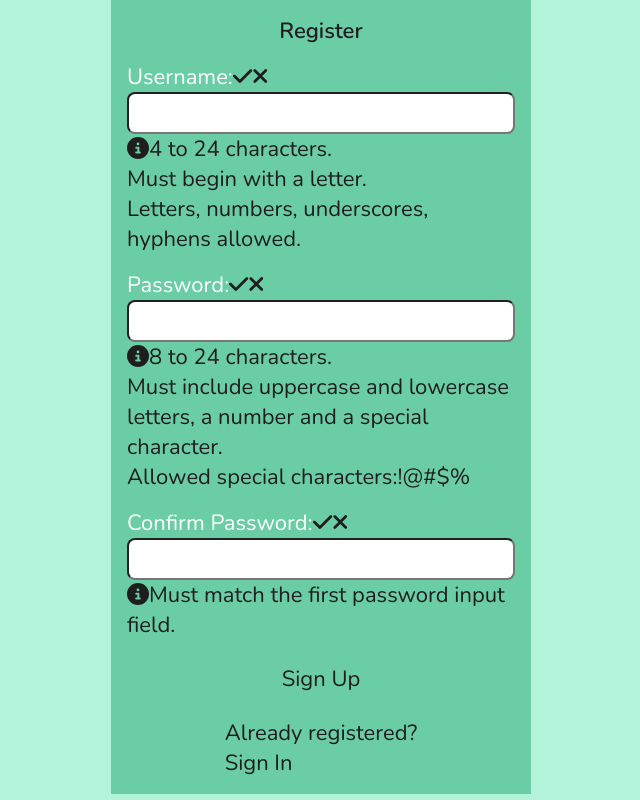
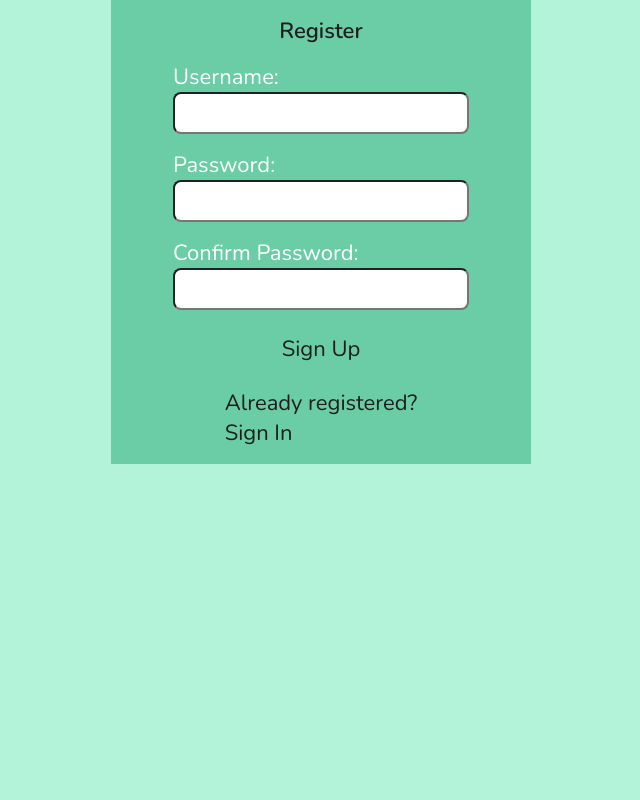
Before and after one commit to petekgithub/fetch-data-mongdb-trytry, a React (Create React App) app: page / in a window 1280 px wide. Shown: the whole page, without its empty margins (319-959 px from the left). Built offline with nearby package versions, Linux system fonts and the light colour scheme.

Commit message:
register-className-updates

```diff
--- a/src/Auth/pages/Register/index.tsx
+++ b/src/Auth/pages/Register/index.tsx
@@ -122,10 +122,10 @@ const Register: React.FC = () => {
     <form onSubmit={handleSubmit}>
       <label htmlFor="username">
         Username:
-        <span className={validName ? "valid" : "hide"}>
+        <span className={`${validName ? styles.valid : styles.hide}`}>
           <FontAwesomeIcon icon={faCheck} />
         </span>
-        <span className={validName || !user ? "hide" : "invalid"}>
+        <span className={`${validName || !user ? styles.hide : styles.invalid}`}>
           <FontAwesomeIcon icon={faTimes} />
         </span>
       </label>
@@ -143,7 +143,7 @@ const Register: React.FC = () => {
       />
       <p
         id="uidnote"
-        className={userFocus && user && !validName ? "instructions" : "offscreen"}
+        className={`${userFocus && user && !validName ? styles.instructions : styles.offscreen}`}
       >
       <FontAwesomeIcon icon={faInfoCircle } />
         4 to 24 characters. <br />
@@ -153,10 +153,10 @@ const Register: React.FC = () => {
 
       <label htmlFor="password">
         Password:
-        <span className={validPwd ? "valid" : "hide"}>
+        <span className={`${validPwd ? styles.valid : styles.hide}`}>
           <FontAwesomeIcon icon={faCheck} />
         </span>
-        <span className={validPwd || !pwd ? "hide" : "invalid"}>
+        <span className={`${validPwd || !pwd ? styles.hide : styles.invalid}`}>
           <FontAwesomeIcon icon={faTimes} />
         </span>
       </label>
@@ -172,7 +172,7 @@ const Register: React.FC = () => {
       />
       <p
         id="pwdnote"
-        className={pwdFocus && user && !validPwd ? "instructions" : "offscreen"}
+        className={`${pwdFocus && user && !validPwd ? styles.instructions : styles.offscreen}`}
       >
       <FontAwesomeIcon icon={faInfoCircle } />
         8 to 24 characters. <br />
@@ -187,10 +187,10 @@ const Register: React.FC = () => {
 
       <label htmlFor="confirm_pwd">
         Confirm Password:
-        <span className={validMatch && matchPwd ?  "valid" : "hide"}>
+        <span className={`${validMatch && matchPwd ?  styles.valid : styles.hide}`}>
           <FontAwesomeIcon icon={faCheck} />
         </span>
-        <span className={validMatch || !validMatch ? "hide" : "invalid"}>
+        <span className={`${validMatch || !validMatch ? styles.hide : styles.invalid}`}>
           <FontAwesomeIcon icon={faTimes} />
         </span>
       </label>
@@ -206,7 +206,7 @@ const Register: React.FC = () => {
       />
       <p
           id="confirmnote"
-        className={matchFocus && user && !validPwd ? "instructions" : "offscreen"}
+          className={`${matchFocus && user && !validPwd ? styles.instructions : styles.offscreen}`}
         >
         <FontAwesomeIcon icon={faInfoCircle } />
          Must match the first password input field.
@@ -218,7 +218,7 @@ const Register: React.FC = () => {
       </form>
       <p>
         Already registered?<br />
-      <span className="line">
+        <span className={styles.line}>
           {/*put router link here */}
           <a href="#">Sign In</a>
         </span>
```
Lines whose indentation alone changed are shown as unchanged.
